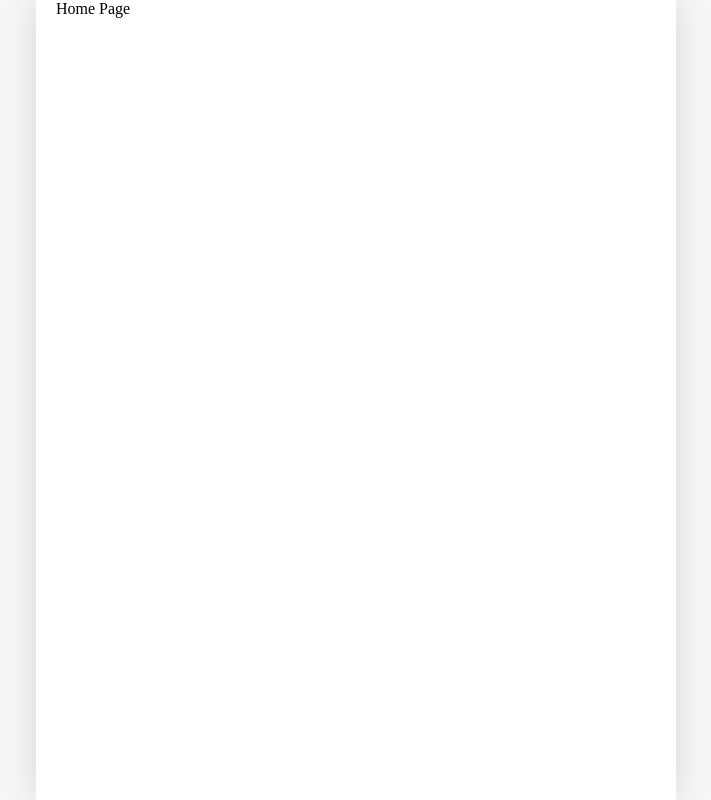
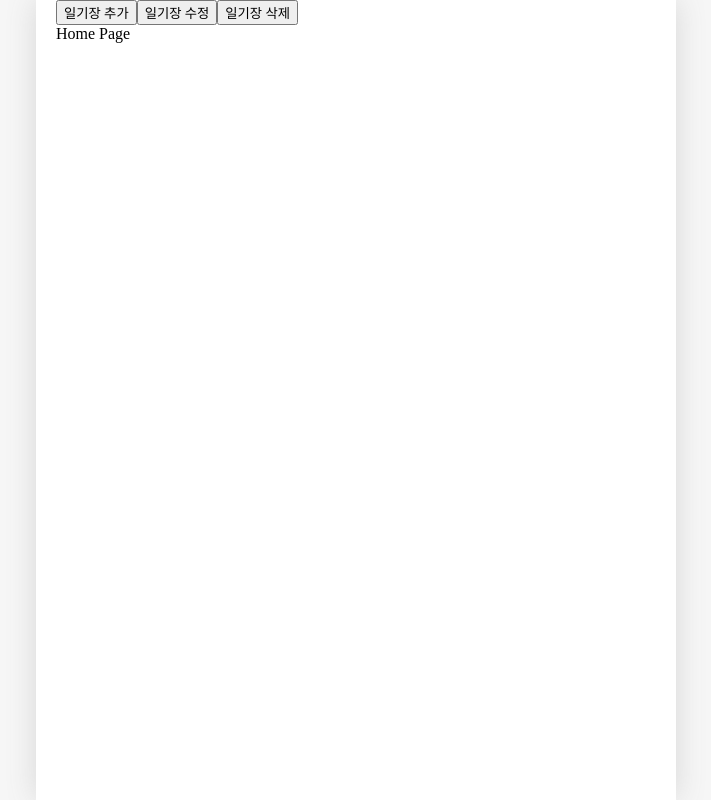
Before and after one commit to Team-KTP/emotional-diary, a React (Vite) app: page / in a window 1280 px wide. Before the commit this address had no page. Shown: the whole page, without its empty margins (284-995 px from the left). Built offline with nearby package versions, Linux system fonts and the light colour scheme; a web font is replaced by a local one.

Commit message:
Feat: Implement diary CRUD operations with useReducer; add buttons for create, update, and remove actions

```diff
--- a/src/App.jsx
+++ b/src/App.jsx
@@ -1,3 +1,4 @@
+import { useReducer, useRef, createContext } from "react";
 import { Route, Routes, Link, useNavigate } from "react-router-dom";
 import "./App.css";
 import Home from "./pages/Home";
@@ -6,43 +7,134 @@ import Diary from "./pages/Diary";
 import Edit from "./pages/Edit";
 import NotFound from "./pages/NotFound";
 
-import Button from "./components/Button";
-import Header from "./components/Header";
-
 import { getEmotionImage } from "./util/get-emotion-image";
 
-// 1. "/" : 모든 일기를 조회하는 페이지
-// 2. "/new" : 새로운 일기를 작성하는 페이지
-// 3. "/diary" : 특정 일기의 상세 페이지
-// react에서는 페이지를 컴포넌트로 관리 하기에 각 페이지를 컴포넌트로 만들어야 함
+const mockData = [
+  {
+    id: 1,
+    emotionId: 1,
+    content: "오늘의 일기 1번",
+    createdAt: new Date().getTime(),
+  },
+  {
+    id: 2,
+    emotionId: 2,
+    content: "오늘의 일기 2번",
+    createdAt: new Date().getTime(),
+  },
+];
+
+function reducer(state, action) {
+  switch (action.type) {
+    case "CREATE":
+      return [action.data, ...state];
+    case "UPDATE":
+      return state.map((item) =>
+        // 혹시 모를 id의 타입이 다를 수 있으니 String으로 통일
+        String(item.id) === String(action.data.id) ? { ...action.data } : item
+      );
+    case "REMOVE":
+      return state.filter(
+        (item) => String(item.id) !== String(action.targetId)
+      );
+    default:
+      return state;
+  }
+}
+
+const DiaryStateContext = createContext();
+const DiaryDispatchContext = createContext();
+const DiaryNextIdContext = createContext();
 
 function App() {
-  const nav = useNavigate();
+  const [data, dispatch] = useReducer(reducer, mockData);
+  const dataId = useRef(3);
 
-  const onClickBtn = (path) => {
-    nav(path);
+  // 일기 추가
+  const onCreate = (emotionId, content, createdAt) => {
+    dispatch({
+      type: "CREATE",
+      data: {
+        id: dataId.current++,
+        emotionId: emotionId,
+        content: content,
+        createdAt: createdAt,
+      },
+    });
   };
+
+  // 일기 수정
+  const onUpdate = (id, emotionId, content, createdAt) => {
+    dispatch({
+      type: "UPDATE",
+      data: {
+        id: id,
+        emotionId: emotionId,
+        content: content,
+        createdAt: createdAt,
+      },
+    });
+  };
+
+  // 일기 삭제
+  const onRemove = (id) => {
+    dispatch({ type: "REMOVE", targetId: id });
+  };
+
   return (
-    // Routes : 여러 Route 컴포넌트를 감싸서 라우팅을 관리하는 역할 Routes안에는 Route 컴포넌트만 들어갈수있다.
-    // Route : 각각의 경로와 해당 경로에 매핑되는 컴포넌트를 정의
-    // path : URL 경로를 지정
-    // element : 해당 경로에 매핑되는 컴포넌트를 지정
+    <>
+      <button
+        onClick={() => {
+          onCreate(1, "test", new Date().getTime());
+        }}
+      >
+        일기장 추가
+      </button>
 
-    // Link : 페이지 이동을 위한 컴포넌트, a태그와 비슷하지만 새로고침 없이도 페이지 이동 가능
-    // 내부 링크를 생성할 떄 사용
-    // to : 이동할 경로를 지정
-    <>
-      <Routes>
-        <Route path="/" element={<Home />} />
-        <Route path="/new" element={<New />} />
-        <Route path="/diary/:id" element={<Diary />} />
-        <Route path="/edit/:id" element={<Edit />} />
-        <Route path="*" element={<NotFound />} />
-      </Routes>
-      <Routes />
+      <button
+        onClick={() => {
+          onUpdate(1, "updateTest", new Date().getTime());
+        }}
+      >
+        일기장 수정
+      </button>
+
+      <button
+        onClick={() => {
+          onRemove(1);
+        }}
+      >
+        일기장 삭제
+      </button>
+      <DiaryStateContext.Provider value={data}>
+        <DiaryDispatchContext.Provider value={{ onCreate, onRemove, onUpdate }}>
+          <Routes>
+            <Route path="/" element={<Home />} />
+            <Route path="/new" element={<New />} />
+            <Route path="/diary/:id" element={<Diary />} />
+            <Route path="/edit/:id" element={<Edit />} />
+            <Route path="*" element={<NotFound />} />
+          </Routes>
+          <Routes />
+        </DiaryDispatchContext.Provider>
+      </DiaryStateContext.Provider>
     </>
     // 설정해 둔 경로가 아닌 다른 경로 접근 시 NotFound 컴포넌트 렌더링
   );
 }
 
 export default App;
+
+// 정리
+
+// Routes : 여러 Route 컴포넌트를 감싸서 라우팅을 관리하는 역할 Routes안에는 Route 컴포넌트만 들어갈수있다.
+// Route : 각각의 경로와 해당 경로에 매핑되는 컴포넌트를 정의
+// path : URL 경로를 지정
+// element : 해당 경로에 매핑되는 컴포넌트를 지정
+
+// Link : 페이지 이동을 위한 컴포넌트, a태그와 비슷하지만 새로고침 없이도 페이지 이동 가능
+// 내부 링크를 생성할 떄 사용
+// to : 이동할 경로를 지정
+
+// useReducer : 상태 관리를 위한 훅, 복잡한 상태 로직을 다룰 때 유용
+// useRef : 변경 가능한 참조를 생성하는 훅, 주로 DOM 요소에 접근하거나 변경 가능한 값을 저장할 때 사용
```
